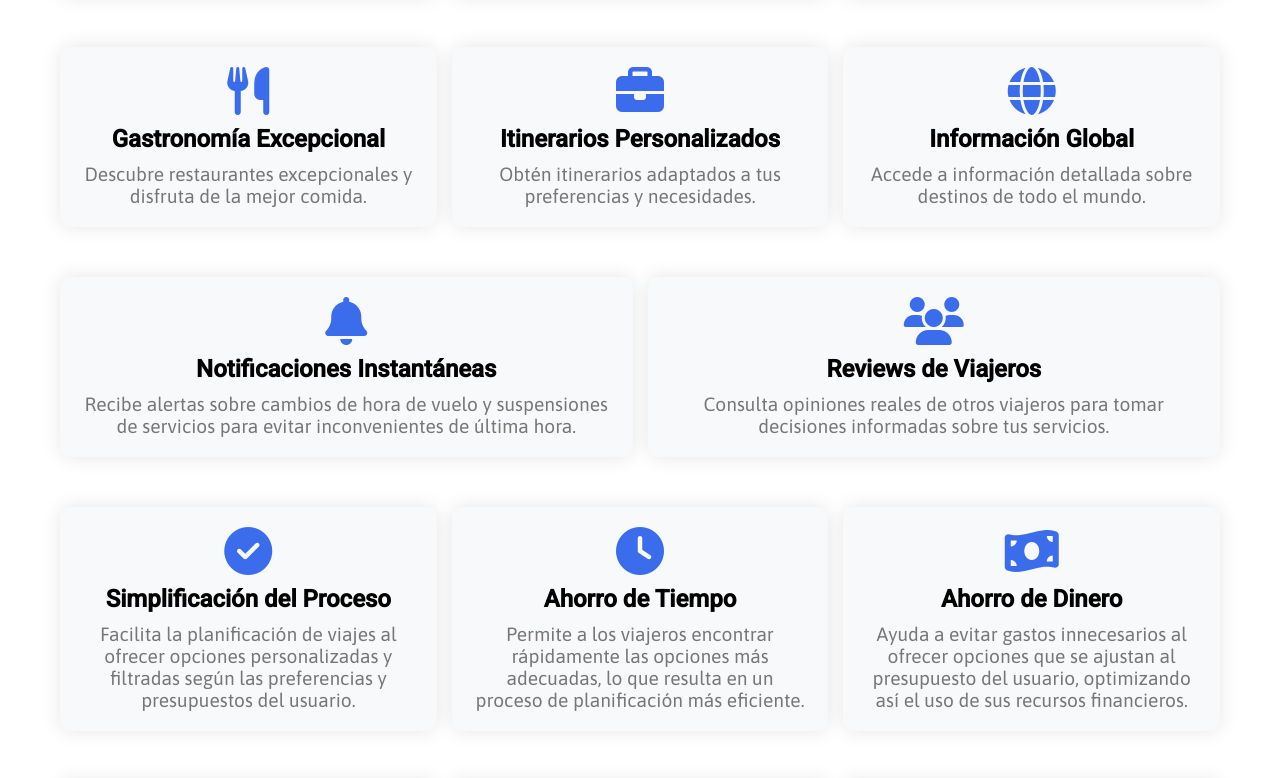
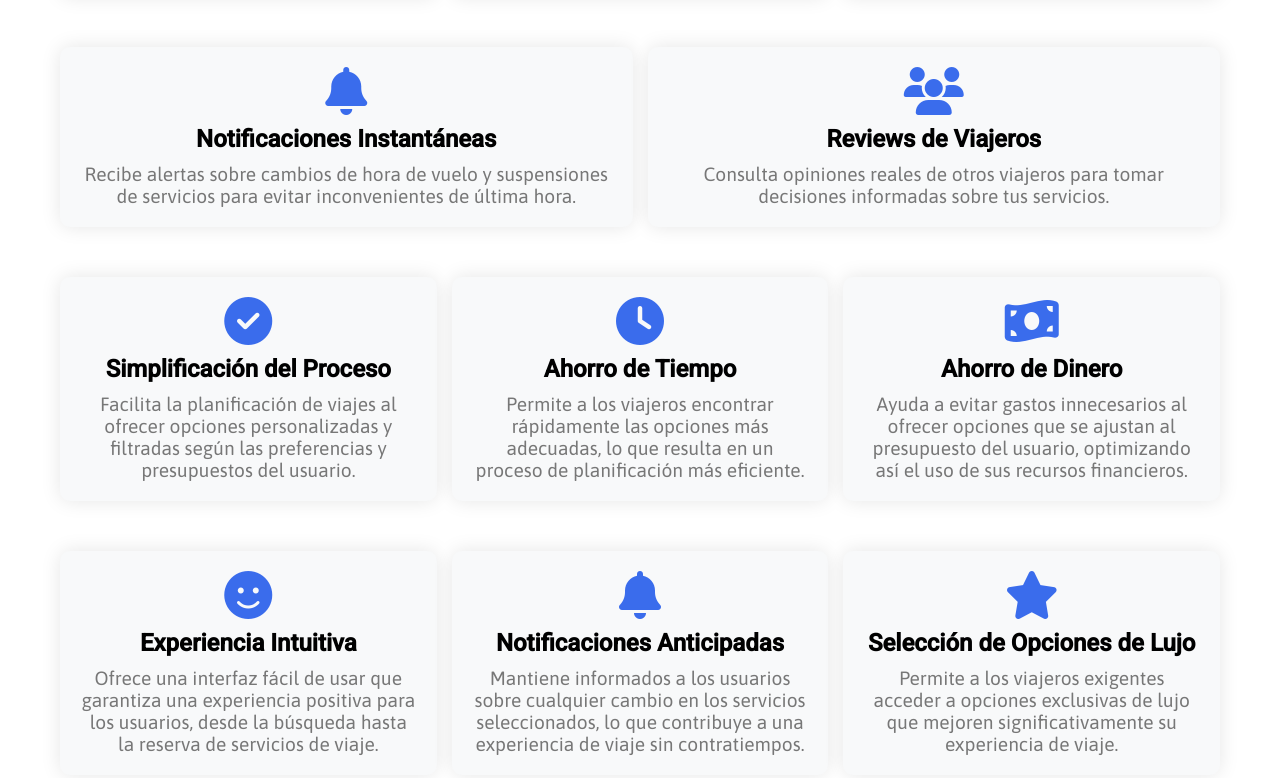
Before and after one commit to TripTeamOrganization/FrontEnd, a website: page html/index.html in a window 1280 px wide. Shown: the part 847-1625 px from the top of the page. Drawn offline with nearby package versions, Linux system fonts and the light colour scheme.

Commit message:
fix: feature cards

```diff
--- a/html/index.html
+++ b/html/index.html
@@ -95,24 +95,6 @@
 
                 <section class="features">
                     <div class="feature">
-                        <i class="fas fa-utensils"></i>
-                        <h3>Gastronomía Excepcional</h3>
-                        <p>Descubre restaurantes excepcionales y disfruta de la mejor comida.</p>
-                    </div>
-                    <div class="feature">
-                        <i class="fas fa-briefcase"></i>
-                        <h3>Itinerarios Personalizados</h3>
-                        <p>Obtén itinerarios adaptados a tus preferencias y necesidades.</p>
-                    </div>
-                    <div class="feature">
-                        <i class="fas fa-globe"></i>
-                        <h3>Información Global</h3>
-                        <p>Accede a información detallada sobre destinos de todo el mundo.</p>
-                    </div>
-                </section>
-
-                <section class="features">
-                    <div class="feature">
                         <i class="fas fa-bell"></i>
                         <h3>Notificaciones Instantáneas</h3>
                         <p>Recibe alertas sobre cambios de hora de vuelo y suspensiones de servicios para evitar inconvenientes de última hora.</p>
@@ -201,8 +183,8 @@
                     </div>
                     <div class="cardP">
                         <h2>Plan Premium</h2>
-                        <p>Acceso y compras ilimitadas</p>
-                        <small>$9.99 / mes</small>
+                        <p>Acceso y compras de por vida</p>
+                        <small>$9.99</small>
                         <ul>
                             <li>Viajes planificados y economizados de por vida</li>
                             <li>Recomendación de opciones de lujo y en tendencia</li>
```
